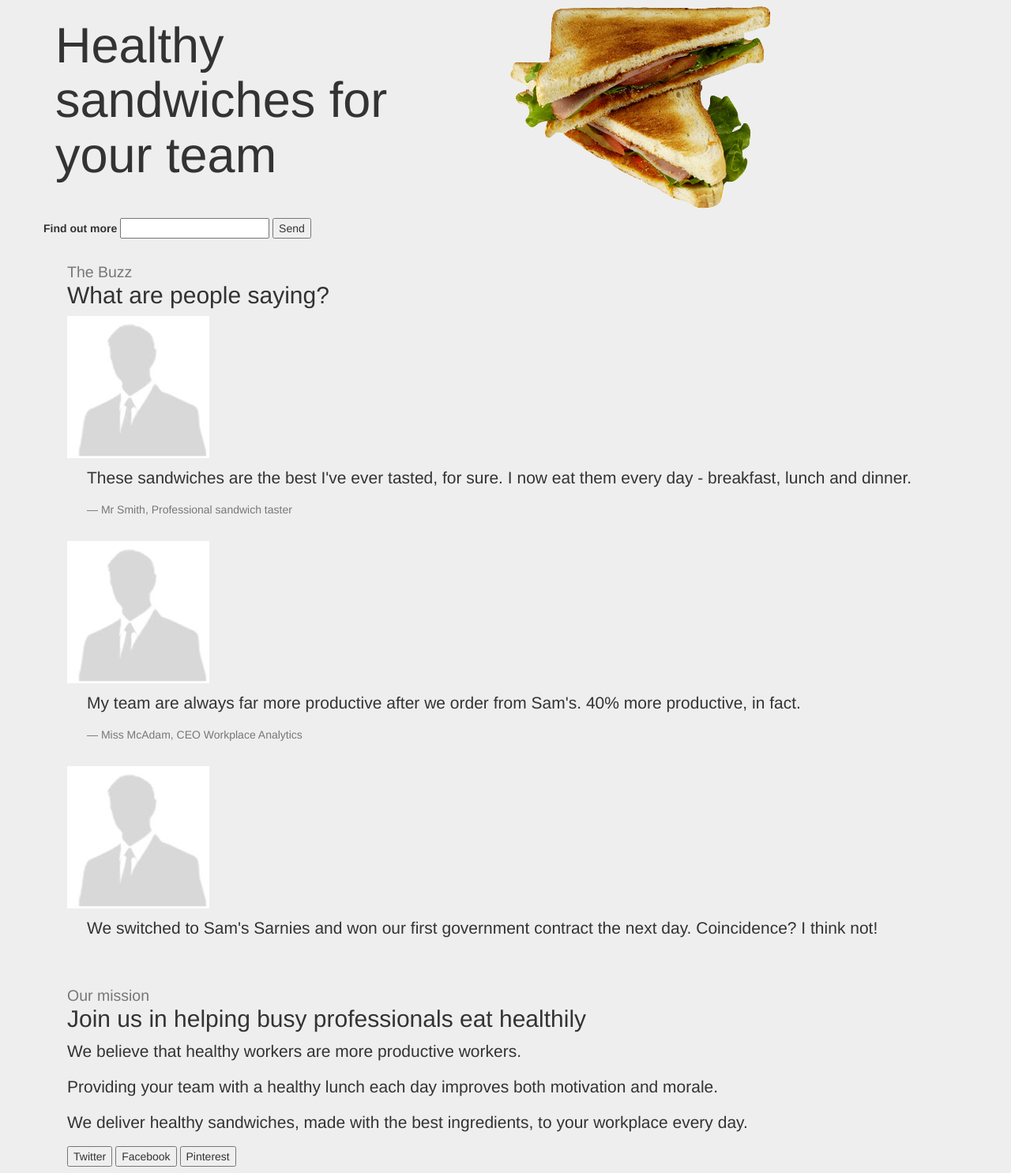
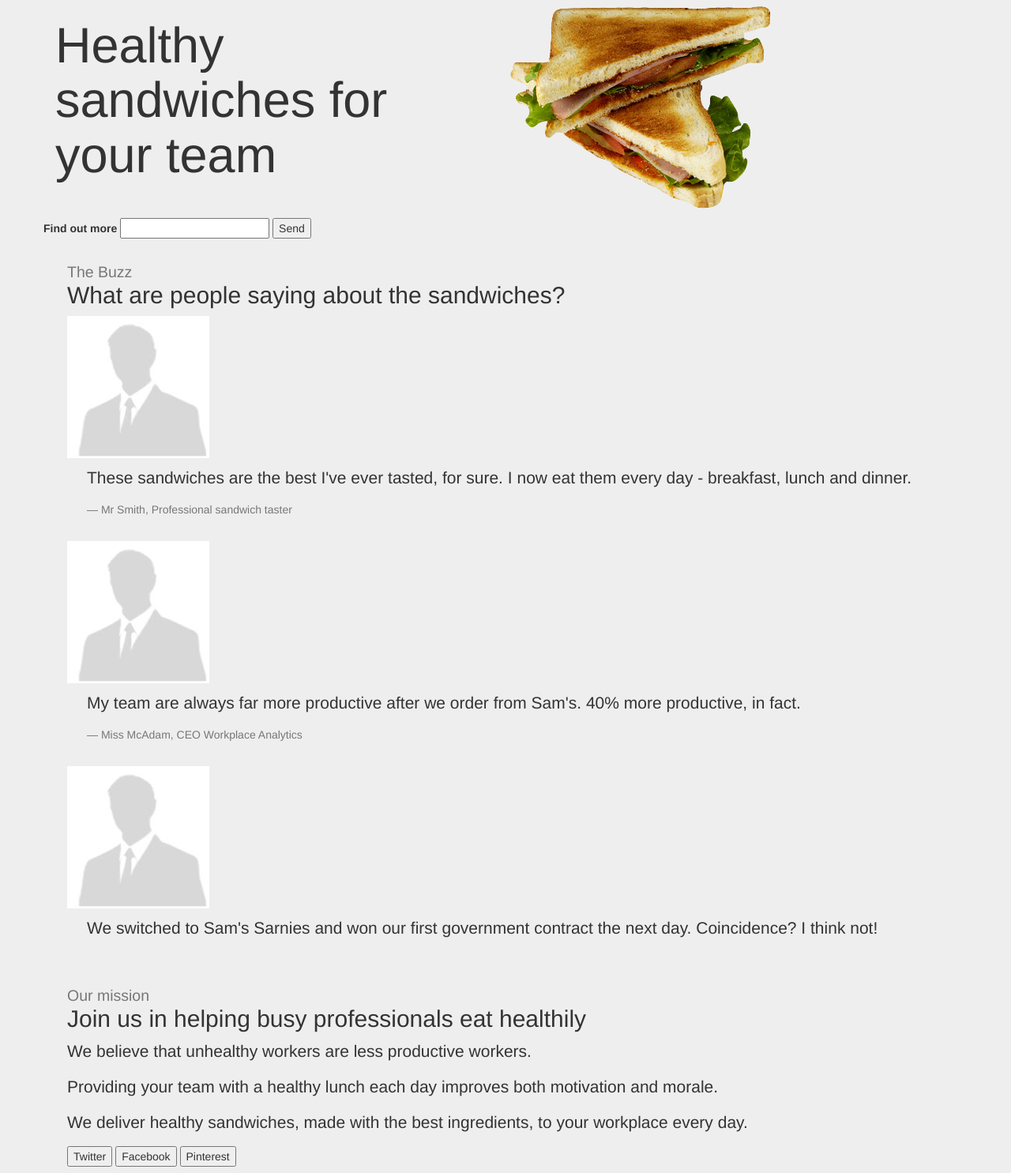
Before and after one commit to nkateko0916/cfg-project-1, a plain HTML site: page index.html in a window 1280 px wide. Shown: the part 115-1600 px from the top of the page at 79% size. Drawn offline with Linux system fonts and the light colour scheme; files that its build step writes are made by us from their sources.

Commit message:
branch pages
the pages

```diff
--- a/index.html
+++ b/index.html
@@ -27,7 +27,7 @@
 
   <div id="buzz">
       <div class="container">
-    <h2><small>The Buzz</small><br />What are people saying?</h2>
+    <h2><small>The Buzz</small><br />What are people saying about the sandwiches?</h2>
     <div>
       <img src='images/person.jpg'>
       <blockquote>
@@ -56,7 +56,7 @@
     <div class="container">
     <h2><small>Our mission</small><br />Join us in helping busy professionals eat healthily</h2>
 
-    <p>We believe that healthy workers are more productive workers.</p>
+    <p>We believe that unhealthy workers are less productive workers.</p>
     <p>Providing your team with a healthy lunch each day improves both motivation and morale.</p>
     <p>We deliver healthy sandwiches, made with the best ingredients, to your workplace every day.</p>
 
```
